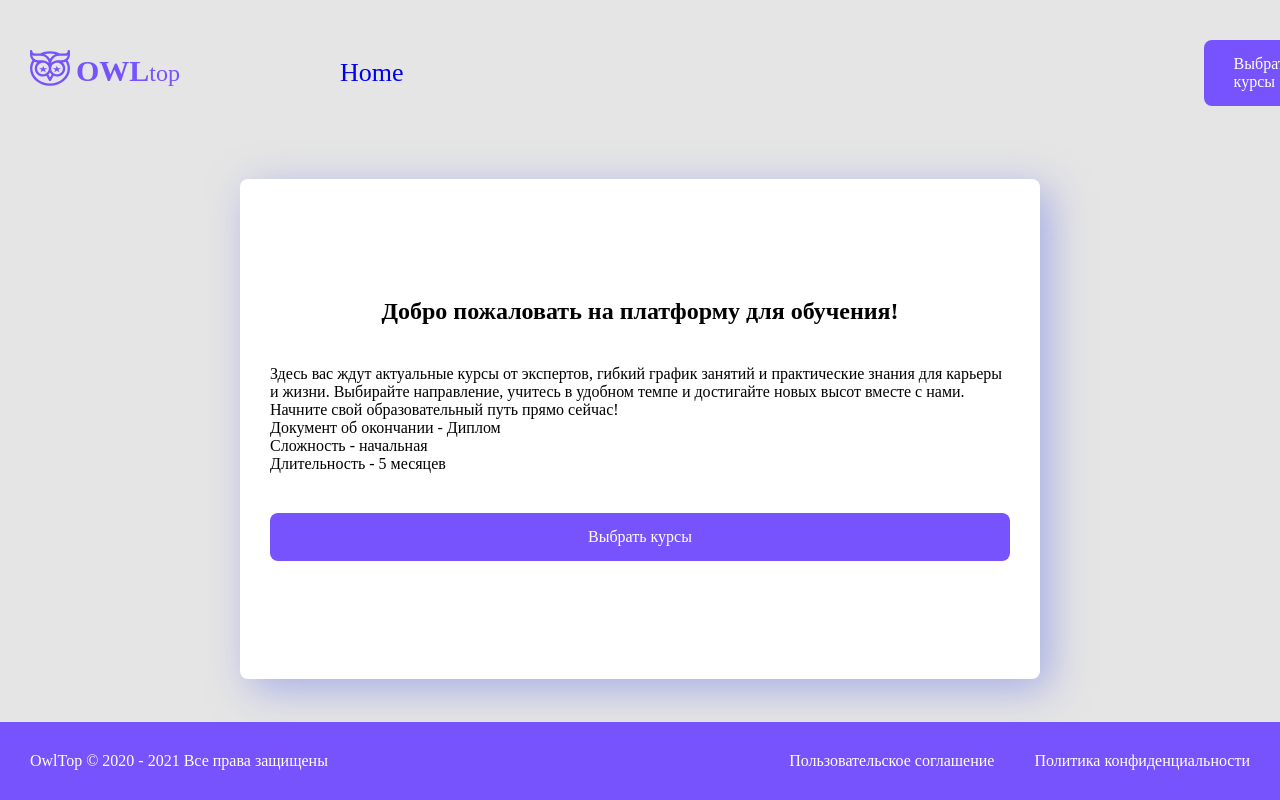
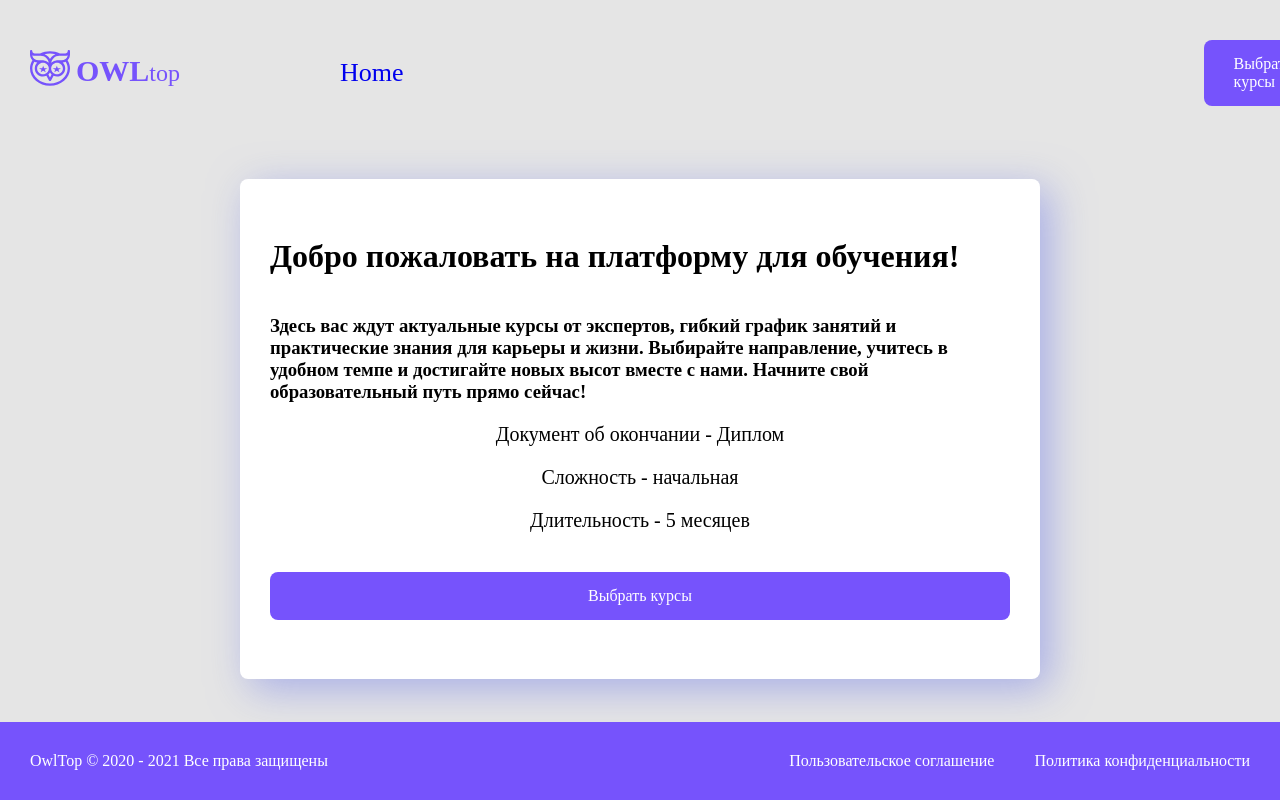
Before and after one commit to KirillPrushak/test-project, a React (Create React App) app: page / in a window 1280 px wide. Shown: the top 800 px of the page. Built offline with nearby package versions, Linux system fonts and the light colour scheme.

Commit message:
style: corrected styles in card and welcome page

```diff
--- a/src/pages/courses/CoursesList/index.scss
+++ b/src/pages/courses/CoursesList/index.scss
@@ -1,17 +1,31 @@
 .list {
-  display: flex;
-  align-items: center;
-  justify-content: center;
   width: 1100px;
   height: 1000px;
   background-color: #ffffff;
   border-radius: 8px 8px 0 0;
 
-  .container {
+  .description {
     display: flex;
-    flex-wrap: wrap;
+    align-items: center;
     justify-content: center;
-    gap: 20px;
-    margin: auto;
+    padding: 20px;
+
+    h1 {
+      border-bottom: 4px solid #7653fc;
+    }
+  }
+
+  .wrapper {
+    display: flex;
+    align-items: center;
+    justify-content: center;
+
+    .container {
+      display: flex;
+      flex-wrap: wrap;
+      justify-content: center;
+      gap: 20px;
+      margin: auto;
+    }
   }
 }
--- a/src/pages/courses/CoursesList/index.tsx
+++ b/src/pages/courses/CoursesList/index.tsx
@@ -23,6 +23,10 @@ function CoursesList({ selectedIdCourse, isOpen }: ICoursesListProps) {
 
   return (
     <div className="list">
+      <div className="description">
+        <h1>Выбранные курсы</h1>
+      </div>
+      <div className="wrapper">
         {selectedCourse && (
           <div className="container">
             {selectedCourse.map((course) => (
@@ -35,6 +39,7 @@ function CoursesList({ selectedIdCourse, isOpen }: ICoursesListProps) {
           </div>
         )}
       </div>
+    </div>
   );
 }
 
--- a/src/pages/welcome/index.scss
+++ b/src/pages/welcome/index.scss
@@ -1,5 +1,6 @@
-.welcom {
-  width: 800px;
+.welcome-page {
+  max-width: 800px;
+  width: 100%;
   height: 500px;
   border-radius: 8px;
   box-shadow: 10px 10px 40px rgba(127, 137, 231, 0.6);
@@ -9,20 +10,30 @@
   align-items: center;
   justify-content: center;
 
-  .container {
+  .welcom-container {
     display: flex;
     flex-direction: column;
     padding: 30px;
     gap: 40px;
 
-    .platform {
+    .main-text {
       display: flex;
+      align-items: center;
+      flex-direction: column;
+      gap: 20px;
+    }
+
+    .details {
+      display: flex;
+      flex-direction: column;
       align-items: center;
       justify-content: center;
       gap: 20px;
-    }
 
-    .description {
+      p {
+        font-size: 20px;
+        font-weight: 500;
+      }
     }
   }
 }
--- a/src/pages/welcome/index.tsx
+++ b/src/pages/welcome/index.tsx
@@ -3,19 +3,17 @@ import "./index.scss";
 
 function WelcomePage() {
   return (
-    <div className="welcom">
-      <div className="container">
-        <div className="platform">
-          <h2>Добро пожаловать на платформу для обучения!</h2>
-        </div>
-        <div className="description">
-          <p>
+    <div className="welcome-page">
+      <div className="welcom-container">
+        <h1>Добро пожаловать на платформу для обучения!</h1>
+        <div className="main-text">
+          <h3>
             Здесь вас ждут актуальные курсы от экспертов, гибкий график занятий
             и практические знания для карьеры и жизни. Выбирайте направление,
             учитесь в удобном темпе и достигайте новых высот вместе с нами.
             Начните свой образовательный путь прямо сейчас!
-          </p>
-          <div>
+          </h3>
+          <div className="details">
             <p>Документ об окончании - Диплом</p>
             <p>Сложность - начальная</p>
             <p>Длительность - 5 месяцев</p>
--- a/src/shared/components/ui/Card/index.tsx
+++ b/src/shared/components/ui/Card/index.tsx
@@ -45,7 +45,7 @@ function Card({
         </p>
       </div>
       {!isActiveToggle ? (
-        <div className="toggle-change">
+        <div className="toggle-chang">
           <img
             src="/card/editing.png"
             alt="editing"
```
Lines whose indentation alone changed are shown as unchanged.
